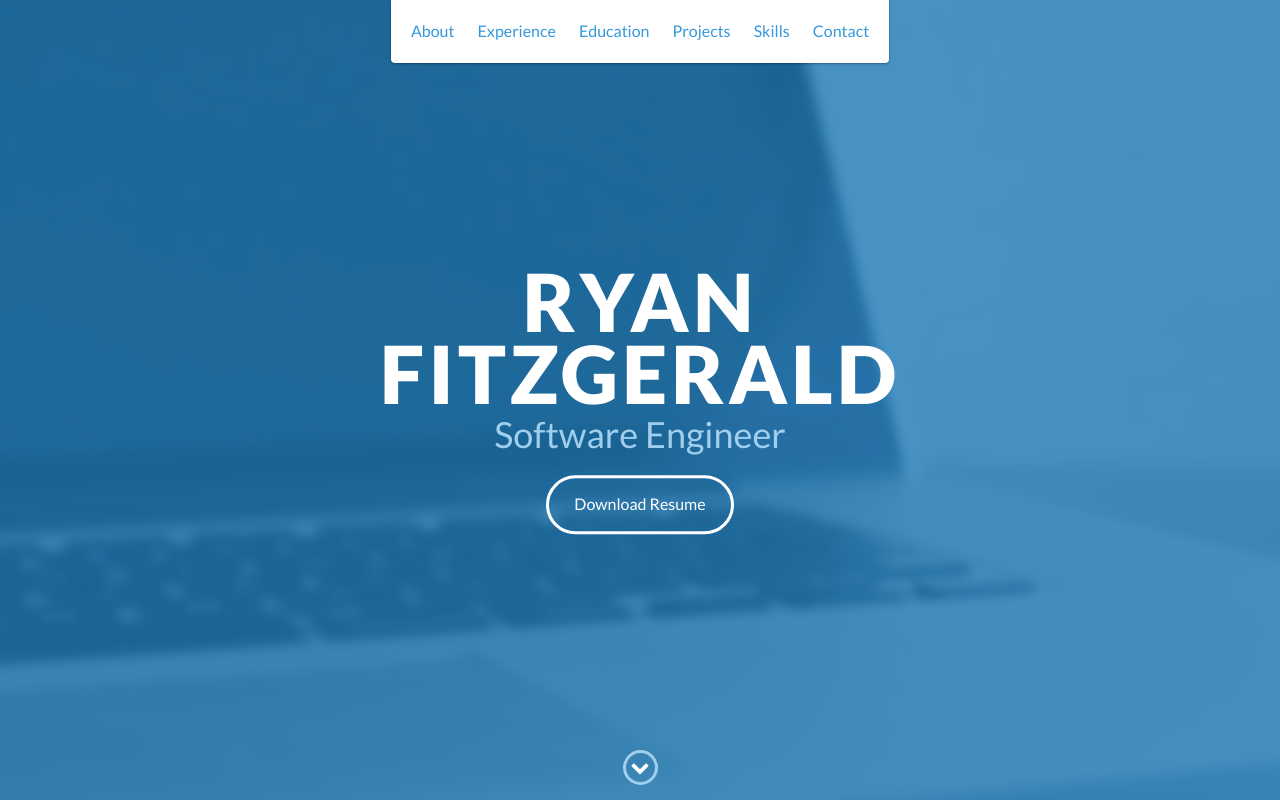
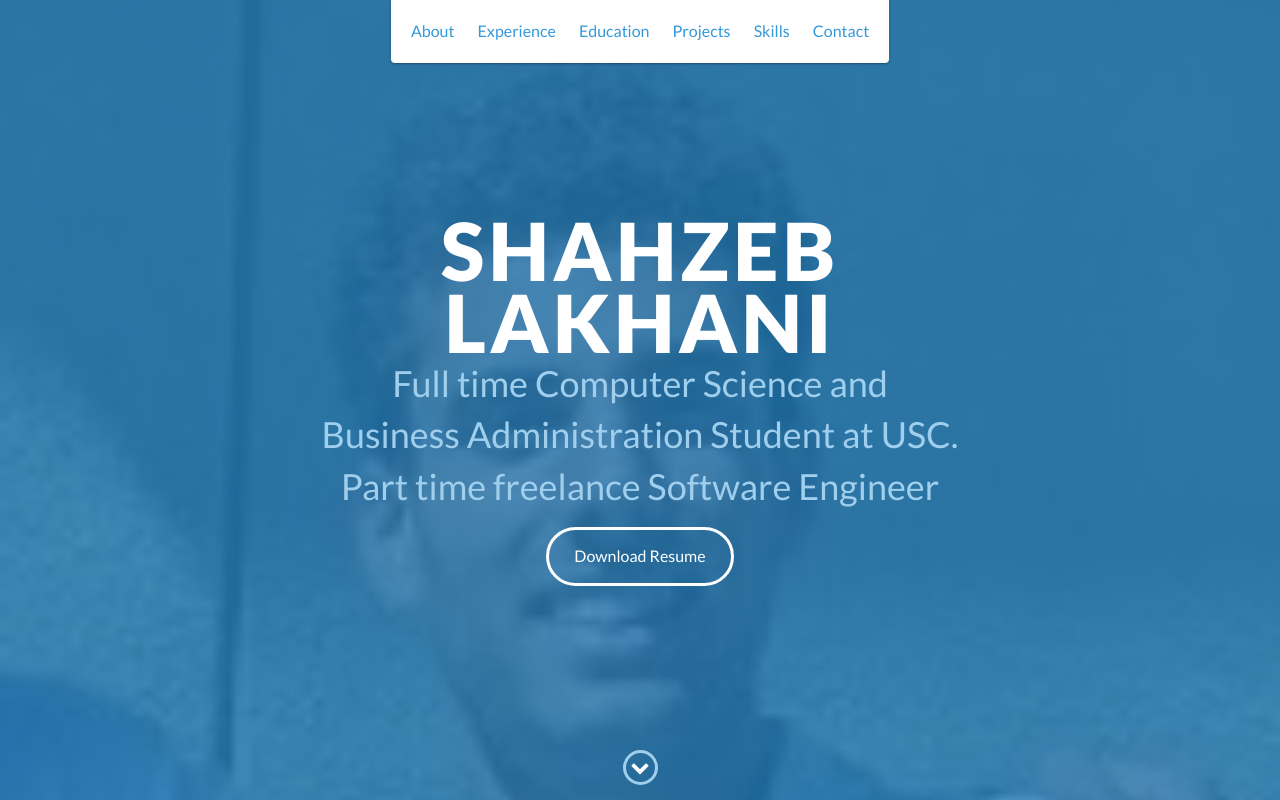
Before and after one commit to ShahzebL/shahzebl.github.io, a website: page index.html in a window 1280 px wide. Shown: the top 800 px of the page. Drawn offline with nearby package versions, Linux system fonts and the light colour scheme.

Commit message:
make test changes

```diff
--- a/index.html
+++ b/index.html
@@ -48,8 +48,8 @@
 
     <div id="lead">
         <div id="lead-content">
-            <h1>Ryan Fitzgerald</h1>
-            <h2>Software Engineer</h2>
+            <h1>Shahzeb Lakhani</h1>
+            <h2>Full time Computer Science and Business Administration Student at USC. Part time freelance Software Engineer</h2>
             <a href="#" class="btn-rounded-white">Download Resume</a>
         </div>
         <!-- End #lead-content -->
--- a/scss/styles.scss
+++ b/scss/styles.scss
@@ -350,7 +350,7 @@ footer {
     height: 100vh;
     min-height: 500px;
     max-height: 1080px;
-    background: url(../images/lead-bg.jpg);
+    background: url(../images/Team.jpg);
     background-size: cover;
     padding: 15px;
     overflow: hidden;
```
Also changed, not shown: css/styles.css, images/Team.jpg (added).
